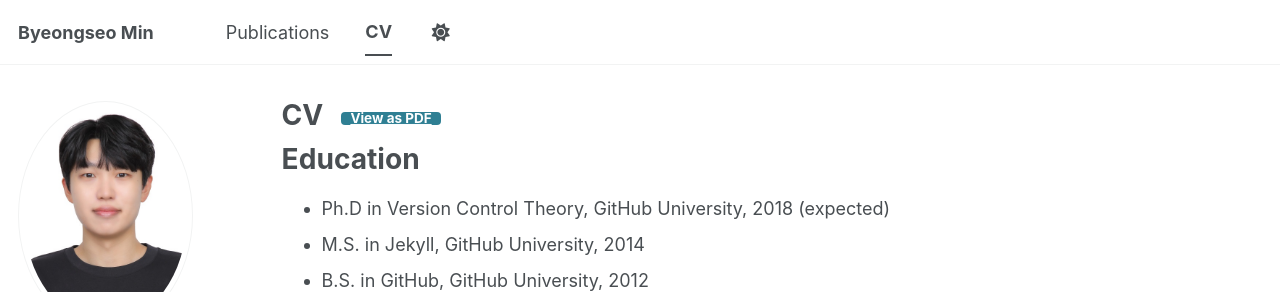
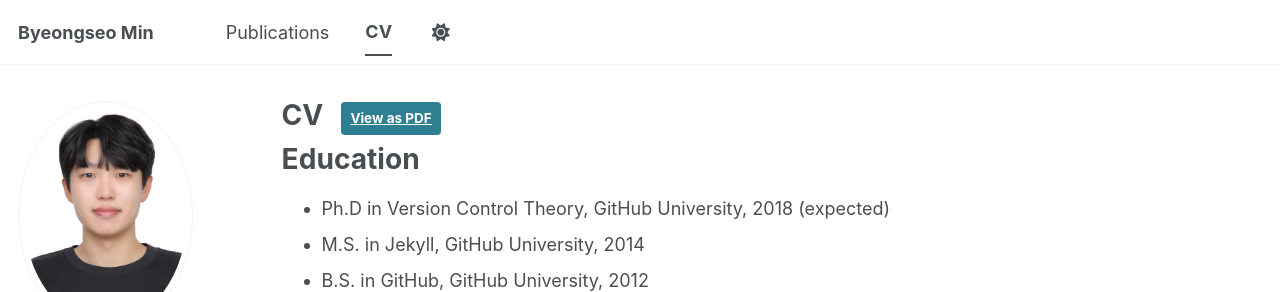
Before and after one commit to byeongseomin51/byeongseomin51.github.io, a Jekyll site: the page built from _pages/cv.md, in a window 1280 px wide. Shown: the top 292 px of the page. Built offline with Jekyll 4.4.1, drawn with Linux system fonts in a browser that asks for light colours; some web fonts are replaced; a script bundle is joined from its source files by our own code; library files that are not in the unit come from our copies.

```diff
--- a/_sass/layout/_page.scss
+++ b/_sass/layout/_page.scss
@@ -50,7 +50,7 @@
   flex-wrap: wrap; /* Allow items to wrap on smaller screens */
 
   .cv-download-links .btn {
-    height: auto;          // CV 글자 높이와 동일하게 설정
+    height: $type-size-1;          // CV 글자 높이와 동일하게 설정
     font-size: $type-size-6;    // 버튼 안 글자는 제목보다 작게
     line-height: 1;       // 글자 세로 중앙 정렬
     display: flex;
```
